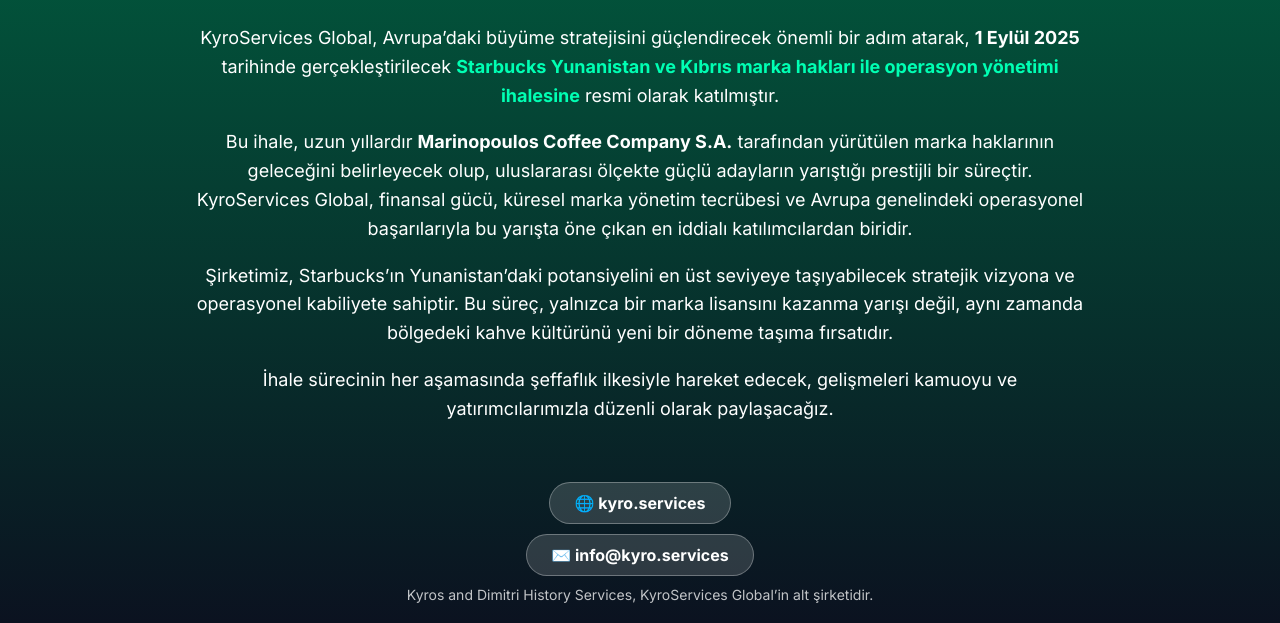
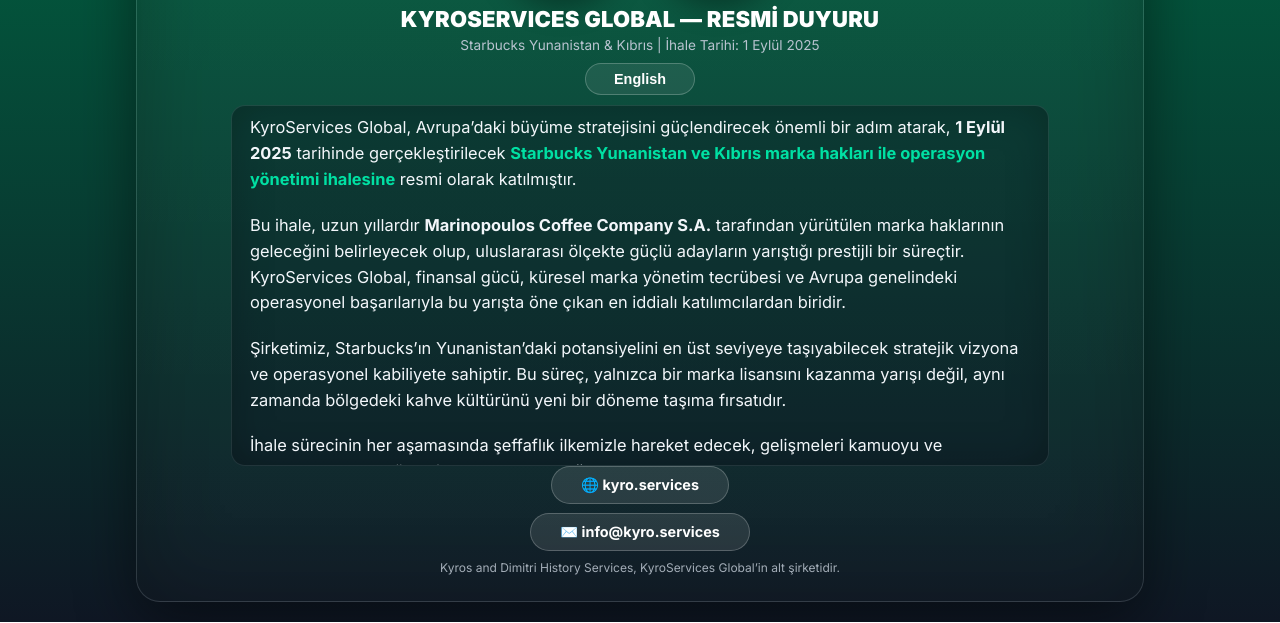
Before and after one commit to kyrosildaily/kyroservices, a plain HTML site: page index.html in a window 1280 px wide. Shown: the part 178-801 px from the top of the page. Drawn offline with Linux system fonts and the light colour scheme.

Commit message:
Update index.html

```diff
--- a/index.html
+++ b/index.html
@@ -3,121 +3,193 @@
 <head>
 <meta charset="utf-8">
 <meta name="viewport" content="width=device-width,initial-scale=1">
-<title>KyroServices Global — Starbucks Greece Tender</title>
+<title>KyroServices Global — Starbucks Greece Tender (Story)</title>
 <link href="https://fonts.googleapis.com/css2?family=Inter:wght@400;700;900&display=swap" rel="stylesheet">
 <style>
+  :root{
+    --bg1:#0a3c2d; /* koyu starbucks yeşili */
+    --bg2:#006341; /* starbucks yeşili */
+    --card:#0b1220;
+    --muted:#b8c3cf;
+    --accent:#00e0a3;
+  }
+  *{box-sizing:border-box}
+  html,body{height:100%;margin:0}
   body{
-    margin:0; padding:0; font-family:'Inter',sans-serif;
-    background:linear-gradient(180deg,#006341,#0b1220);
-    color:white; display:flex; flex-direction:column; align-items:center; min-height:100vh;
+    background:linear-gradient(180deg,var(--bg2),#0f1724);
+    font-family:Inter,system-ui,-apple-system,Segoe UI,Roboto,Arial,sans-serif;
+    color:#fff; display:grid; place-items:center;
   }
+
+  /* --- Tek ekranlık “story frame”: 9:16 oran, kayma yok --- */
+  .story{
+    aspect-ratio:9/16;
+    width:min(100vw,1080px);
+    height:auto;           /* oran korunduğu için otomatik */
+    max-height:100vh;      /* tek ekrana sığsın */
+    display:flex; align-items:center; justify-content:center;
+    padding:2.5vh 2.8vw;
+  }
+
+  /* Kart/çerçeve */
+  .card{
+    position:relative;
+    width:100%; height:100%;
+    background:linear-gradient(180deg,rgba(255,255,255,0.04),rgba(255,255,255,0.02));
+    border:1px solid rgba(255,255,255,0.12);
+    border-radius:24px;
+    box-shadow:0 20px 60px rgba(0,0,0,.45), inset 0 0 80px rgba(0,0,0,.25);
+    padding:2.8vh 3vw;
+    display:flex; flex-direction:column; justify-content:space-between;
+  }
+
+  /* Header: logolar + başlık */
   header{
-    display:flex; align-items:center; justify-content:center; gap:20px;
-    padding:20px; flex-wrap:wrap;
+    display:flex; align-items:center; justify-content:center; gap:2.2vw;
+    margin-top:0.5vh; text-align:center;
   }
-  header img{
-    height:80px; width:auto; object-fit:contain;
+  .logo{
+    width:16vh; height:16vh; min-width:110px; min-height:110px;
+    border-radius:50%; overflow:hidden;
+    display:grid; place-items:center;
+    background:rgba(255,255,255,0.06);
+    border:1px solid rgba(255,255,255,0.18);
+    box-shadow:0 10px 28px rgba(0,0,0,.35);
+  }
+  .logo img{
+    width:76%; height:76%; object-fit:contain;
+    /* Starbucks görselindeki dikdörtgen beyaz kenarları maske içinde kaybolur */
+  }
+
+  h1{
+    font-size:clamp(22px,2.7vh,36px);
+    line-height:1.15; margin:1.2vh 0 0; font-weight:900; letter-spacing:.2px;
+    text-align:center;
+  }
+  .sub{
+    text-align:center; color:var(--muted); font-size:clamp(12px,1.7vh,16px);
+    margin-top:.6vh;
+  }
+
+  /* Dil butonu */
+  .controls{
+    display:flex; justify-content:center; margin-top:1.2vh;
   }
   .lang-btn{
-    background:rgba(255,255,255,0.15);
-    border:none; padding:8px 20px; border-radius:50px;
-    font-size:16px; color:white; cursor:pointer; font-weight:600;
-    margin-top:10px;
+    appearance:none; border:1px solid rgba(255,255,255,0.22);
+    background:rgba(255,255,255,0.08);
+    color:#fff; padding:.9vh 2.2vw; border-radius:999px;
+    font-weight:700; cursor:pointer; font-size:clamp(12px,1.8vh,18px);
   }
-  .lang-btn:hover{background:rgba(255,255,255,0.3);}
-  .content{
-    text-align:center; padding:20px; max-width:900px;
+  .lang-btn:hover{border-color:rgba(0,224,163,.7)}
+
+  /* İçerik alanı: sabit yükseklik → metin değişse bile kayma yok */
+  .content-wrap{
+    position:relative;
+    margin:1.2vh auto 0; width:min(88%,920px);
+    height:46vh; /* SABİT: tek ekrana sığar ve kayma yapmaz */
   }
-  .content p{
-    font-size:18px; line-height:1.6; font-weight:400;
+  .lang-pane{
+    position:absolute; inset:0; overflow:hidden auto;
+    padding:1.2vh 1.4vw; border-radius:14px;
+    background:rgba(11,18,32,0.28);
+    border:1px solid rgba(255,255,255,0.08);
+    box-shadow:inset 0 0 40px rgba(0,0,0,.25);
+    opacity:0; pointer-events:none; transition:opacity .25s ease;
   }
-  .accent{color:#00ffb3; font-weight:700;}
+  .lang-pane.show{opacity:1; pointer-events:auto}
+
+  .lang-pane p{
+    font-size:clamp(14px,2.05vh,22px);
+    line-height:1.58; margin:0 0 1.2em 0; color:#f2f6fa;
+  }
+  .accent{color:var(--accent); font-weight:700}
+
+  /* Alt bilgi */
   footer{
-    display:flex; flex-direction:column; align-items:center; gap:10px;
-    padding:20px;
+    display:flex; flex-direction:column; align-items:center; gap:1.2vh;
+    margin-bottom:.4vh;
   }
-  .btn{
-    display:inline-block; padding:10px 24px; border-radius:50px;
-    background:rgba(255,255,255,0.15); color:white; text-decoration:none; font-size:16px; font-weight:600;
-    border:1px solid rgba(255,255,255,0.3);
+  .pill{
+    display:inline-block; padding:1.1vh 2.3vw; border-radius:999px;
+    background:rgba(255,255,255,0.10); color:#fff; text-decoration:none;
+    border:1px solid rgba(255,255,255,0.22);
+    font-weight:700; font-size:clamp(12px,1.8vh,18px)
   }
   .note{
-    font-size:14px; color:rgba(255,255,255,0.75); text-align:center; max-width:900px;
+    color:#c7d0db; font-size:clamp(10px,1.5vh,14px); text-align:center; opacity:.8
   }
-  [data-lang]{display:none;}
-  [data-lang].show{display:block;}
+
+  /* Küçük ekranlarda da tek ekrana sığsın */
+  @media (max-height:700px){
+    .content-wrap{height:50vh}
+  }
 </style>
 </head>
 <body>
+  <div class="story">
+    <div class="card">
+
+      <!-- LOGOLAR + BAŞLIK -->
+      <div>
         <header>
+          <div class="logo">
             <img src="https://kyrosil.eu/wp-content/uploads/2025/07/290299_a04d46893aa7d9c461374e6ce89f8267-11_7_2022-10_38_08-AM-300x300.png?crop=1" alt="KyroServices Global">
+          </div>
+          <div class="logo">
             <img src="https://kyrosil.eu/wp-content/uploads/2025/04/image-7.png" alt="Starbucks">
+          </div>
         </header>
-
-  <button class="lang-btn" id="toggle">EN</button>
-
-  <div class="content">
-
-    <div data-lang="tr" class="show">
-      <p>
-        KyroServices Global, Avrupa’daki büyüme stratejisini güçlendirecek önemli bir adım atarak, <strong>1 Eylül 2025</strong> tarihinde gerçekleştirilecek
-        <span class="accent">Starbucks Yunanistan ve Kıbrıs marka hakları ile operasyon yönetimi ihalesine</span>
-        resmi olarak katılmıştır.
-      </p>
-      <p>
-        Bu ihale, uzun yıllardır <strong>Marinopoulos Coffee Company S.A.</strong> tarafından yürütülen marka haklarının geleceğini belirleyecek olup,
-        uluslararası ölçekte güçlü adayların yarıştığı prestijli bir süreçtir. KyroServices Global, finansal gücü, küresel marka yönetim tecrübesi ve Avrupa genelindeki
-        operasyonel başarılarıyla bu yarışta öne çıkan en iddialı katılımcılardan biridir.
-      </p>
-      <p>
-        Şirketimiz, Starbucks’ın Yunanistan’daki potansiyelini en üst seviyeye taşıyabilecek stratejik vizyona ve operasyonel kabiliyete sahiptir.
-        Bu süreç, yalnızca bir marka lisansını kazanma yarışı değil, aynı zamanda bölgedeki kahve kültürünü yeni bir döneme taşıma fırsatıdır.
-      </p>
-      <p>
-        İhale sürecinin her aşamasında şeffaflık ilkesiyle hareket edecek, gelişmeleri kamuoyu ve yatırımcılarımızla düzenli olarak paylaşacağız.
-      </p>
+        <h1>KYROSERVICES GLOBAL — RESMİ DUYURU</h1>
+        <div class="sub">Starbucks Yunanistan &amp; Kıbrıs | İhale Tarihi: 1 Eylül 2025</div>
+        <div class="controls"><button id="toggle" class="lang-btn">English</button></div>
       </div>
 
-    <div data-lang="en">
-      <p>
-        KyroServices Global has taken an important step to strengthen its growth strategy in Europe by officially participating in the
-        <span class="accent">Starbucks Greece &amp; Cyprus brand rights and operations management tender</span>
-        to be held on <strong>September 1, 2025</strong>.
-      </p>
-      <p>
-        This tender will determine the future of the brand rights, which have been managed for many years by
-        <strong>Marinopoulos Coffee Company S.A.</strong>, and is a prestigious process with strong contenders on an international scale.
-        KyroServices Global stands out as one of the most ambitious participants in this race with its financial strength, global brand management
-        experience, and operational success across Europe.
-      </p>
-      <p>
-        Our company has the strategic vision and operational capability to realize the full potential of Starbucks in Greece.
-        This process is not merely a competition to obtain a brand license but also an opportunity to bring a new era to the region’s coffee culture.
-      </p>
-      <p>
-        We will act with transparency at every stage of the tender process and will regularly share developments with the public and our investors.
-      </p>
+      <!-- SABİT YÜKSEKLİKTE METİN ALANI -->
+      <div class="content-wrap">
+        <!-- TR -->
+        <section class="lang-pane show" data-lang="tr">
+          <p>KyroServices Global, Avrupa’daki büyüme stratejisini güçlendirecek önemli bir adım atarak, <strong>1 Eylül 2025</strong> tarihinde gerçekleştirilecek <span class="accent">Starbucks Yunanistan ve Kıbrıs marka hakları ile operasyon yönetimi ihalesine</span> resmi olarak katılmıştır.</p>
+          <p>Bu ihale, uzun yıllardır <strong>Marinopoulos Coffee Company S.A.</strong> tarafından yürütülen marka haklarının geleceğini belirleyecek olup, uluslararası ölçekte güçlü adayların yarıştığı prestijli bir süreçtir. KyroServices Global, finansal gücü, küresel marka yönetim tecrübesi ve Avrupa genelindeki operasyonel başarılarıyla bu yarışta öne çıkan en iddialı katılımcılardan biridir.</p>
+          <p>Şirketimiz, Starbucks’ın Yunanistan’daki potansiyelini en üst seviyeye taşıyabilecek stratejik vizyona ve operasyonel kabiliyete sahiptir. Bu süreç, yalnızca bir marka lisansını kazanma yarışı değil, aynı zamanda bölgedeki kahve kültürünü yeni bir döneme taşıma fırsatıdır.</p>
+          <p>İhale sürecinin her aşamasında şeffaflık ilkemizle hareket edecek, gelişmeleri kamuoyu ve yatırımcılarımızla düzenli olarak paylaşacağız.</p>
+          <p><strong>KyroServices Global – Power of Europe</strong></p>
+        </section>
+
+        <!-- EN -->
+        <section class="lang-pane" data-lang="en">
+          <p>KyroServices Global has taken an important step to strengthen its growth strategy in Europe by officially participating in the <span class="accent">Starbucks Greece &amp; Cyprus brand rights and operations management tender</span> to be held on <strong>September 1, 2025</strong>.</p>
+          <p>This tender will determine the future of the brand rights, which have been managed for many years by <strong>Marinopoulos Coffee Company S.A.</strong>, and is a prestigious process with strong contenders on an international scale. KyroServices Global stands out as one of the most ambitious participants in this race with its financial strength, global brand management expertise, and operational success across Europe.</p>
+          <p>Our company has the strategic vision and operational capability to realize the full potential of Starbucks in Greece. This process is not merely a competition to obtain a brand license but also an opportunity to bring a new era to the region’s coffee culture.</p>
+          <p>We will act with transparency at every stage of the tender process and regularly share developments with the public and our investors.</p>
+          <p><strong>KyroServices Global – Power of Europe</strong></p>
+        </section>
       </div>
 
-  </div>
-
+      <!-- ALT ALAN -->
       <footer>
-    <a class="btn" href="https://kyro.services" target="_blank">🌐 kyro.services</a>
-    <a class="btn" href="mailto:info@kyro.services">✉️ info@kyro.services</a>
+        <a class="pill" href="https://kyro.services" target="_blank" rel="noopener">🌐 kyro.services</a>
+        <a class="pill" href="mailto:info@kyro.services">✉️ info@kyro.services</a>
         <div class="note">Kyros and Dimitri History Services, KyroServices Global’in alt şirketidir.</div>
       </footer>
 
+    </div>
+  </div>
+
 <script>
+  (function(){
     const btn = document.getElementById('toggle');
-const tr = document.querySelector('[data-lang="tr"]');
-const en = document.querySelector('[data-lang="en"]');
+    const tr = document.querySelector('.lang-pane[data-lang="tr"]');
+    const en = document.querySelector('.lang-pane[data-lang="en"]');
     let isTR = true;
     btn.addEventListener('click', ()=>{
       isTR = !isTR;
       tr.classList.toggle('show', isTR);
       en.classList.toggle('show', !isTR);
-  btn.textContent = isTR ? 'EN' : 'TR';
+      btn.textContent = isTR ? 'English' : 'Türkçe';
+      document.documentElement.lang = isTR ? 'tr' : 'en';
     });
+  })();
 </script>
 </body>
 </html>
```
Lines whose indentation alone changed are shown as unchanged.
